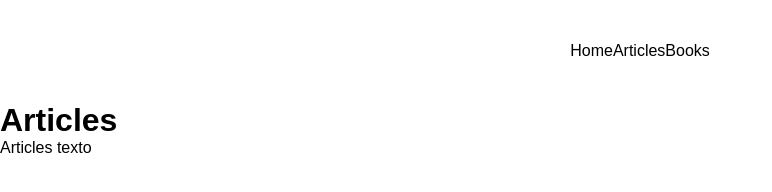
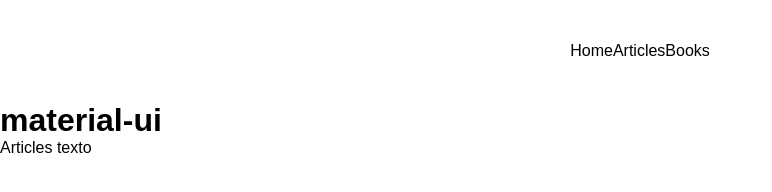
Before and after one commit to ricardocolares/devmates, a Next.js app: page /articles in a window 1280 px wide. Shown: the top 192 px of the page, without its empty margins (0-772 px from the left). Built offline with nearby package versions, Linux system fonts and the light colour scheme.

Commit message:
material-ui first commit

```diff
--- a/src/pages/articles/index.tsx
+++ b/src/pages/articles/index.tsx
@@ -1,7 +1,7 @@
 export default function Articles() {
   return (
     <div>
-      <h1>Articles</h1>
+      <h1>material-ui</h1>
       <p>Articles texto </p>
     </div>
   )
```
